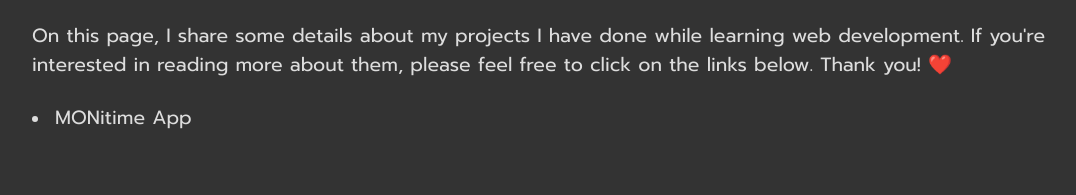
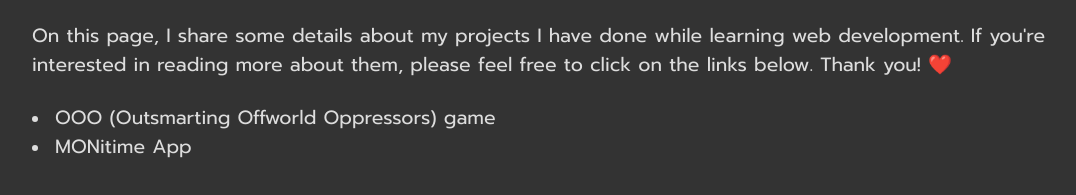
Before and after one commit to aramind/blogs-for-projects, a plain HTML site: page index.html in a window 1280 px wide. Shown: the part 137-332 px from the top of the page, without its empty margins (64-1140 px from the left). Drawn offline with Linux system fonts and the light colour scheme.

Commit message:
feat: adding link for js game

```diff
--- a/index.html
+++ b/index.html
@@ -47,6 +47,12 @@
     <br />
     <div class="links">
       <li class="link">
+        <a
+          href="https://aramind.github.io/OOO---Outsmarting-Offworld-Oppressors-Game/blog.html"
+          >OOO (Outsmarting Offworld Oppressors) game</a
+        >
+      </li>
+      <li class="link">
         <a href="./monitime-app/monitime.html">MONitime App</a>
       </li>
     </div>
```
